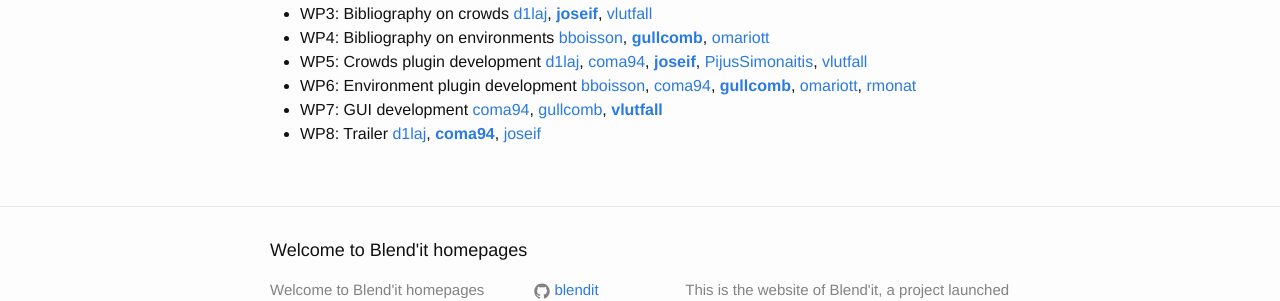
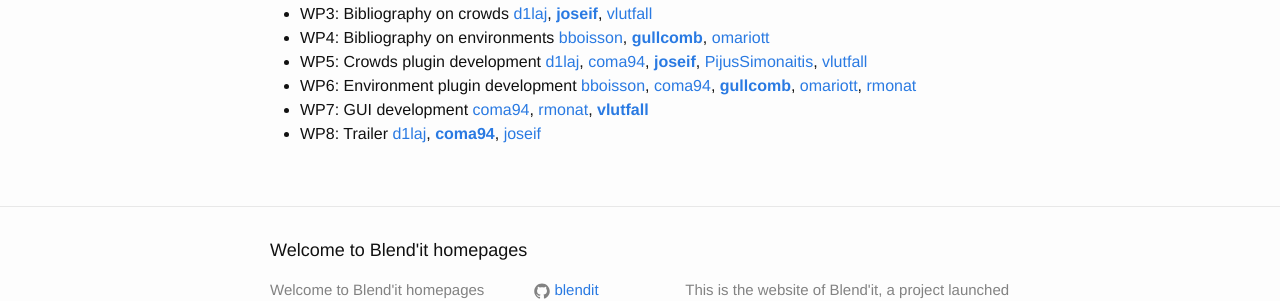
Before and after one commit to blendit/blendit.github.io, a Jekyll site: the page built from _posts/2016-04-03-general_presentation.markdown, in a window 1280 px wide. Shown: the part 513-814 px from the top of the page. Built offline with Jekyll 4.4.1, drawn with Linux system fonts in a browser that asks for light colours.

Commit message:
modif WP second semester

```diff
--- a/_posts/2016-04-03-general_presentation.markdown
+++ b/_posts/2016-04-03-general_presentation.markdown
@@ -20,5 +20,5 @@ We split our teams into different working packages. In bold are the heads of eac
 * WP4: Bibliography on environments [bboisson](https://github.com/bboisson), **[gullcomb](https://github.com/gullcomb)**, [omariott](https://github.com/omariott)
 * WP5: Crowds plugin development [d1laj](https://github.com/d1laj), [coma94](https://github.com/coma94/), **[joseif](https://github.com/joseif)**, [PijusSimonaitis](https://github.com/PijusSimonaitis), [vlutfall](https://github.com/vlutfall)
 * WP6: Environment plugin development [bboisson](https://github.com/bboisson), [coma94](https://github.com/coma94/), **[gullcomb](https://github.com/gullcomb)**, [omariott](https://github.com/omariott), [rmonat](https://github.com/rmonat)
-* WP7: GUI development [coma94](https://github.com/coma94/), [gullcomb](https://github.com/gullcomb), **[vlutfall](https://github.com/vlutfall)**
+* WP7: GUI development [coma94](https://github.com/coma94/), [rmonat](https://github.com/rmonat), **[vlutfall](https://github.com/vlutfall)**
 * WP8: Trailer [d1laj](https://github.com/d1laj), **[coma94](https://github.com/coma94/)**, [joseif](https://github.com/joseif)
```
